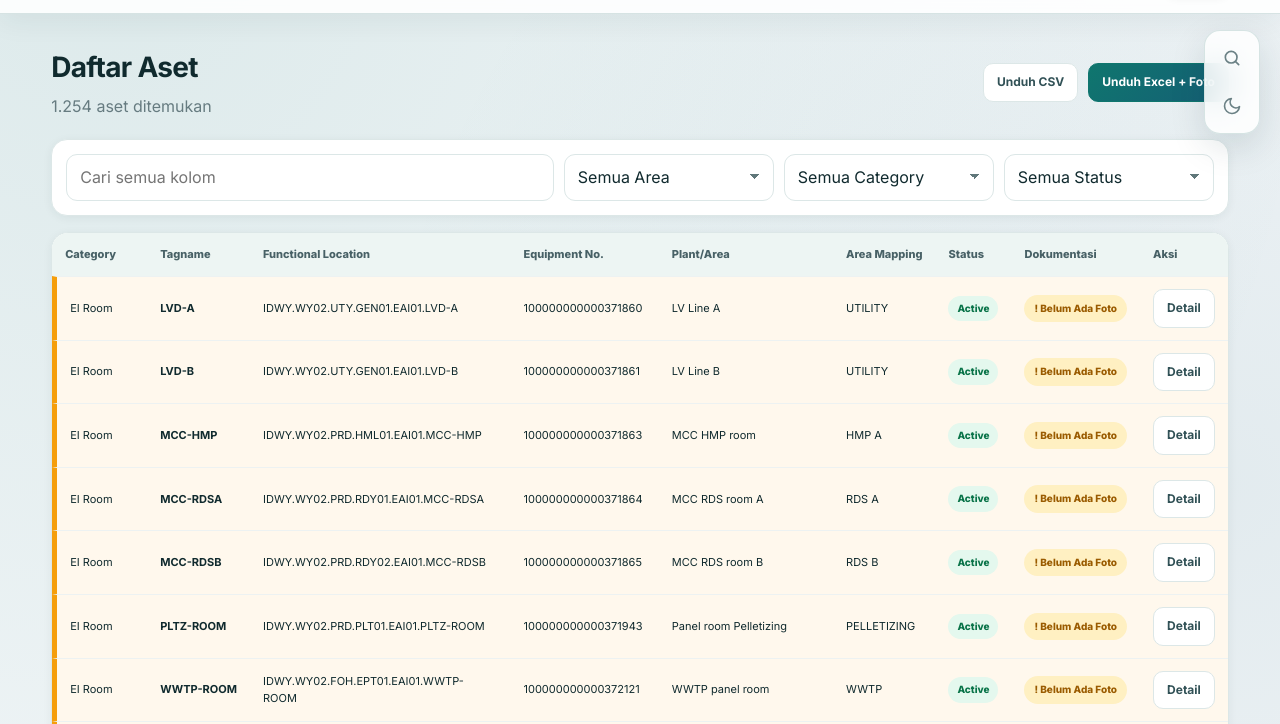
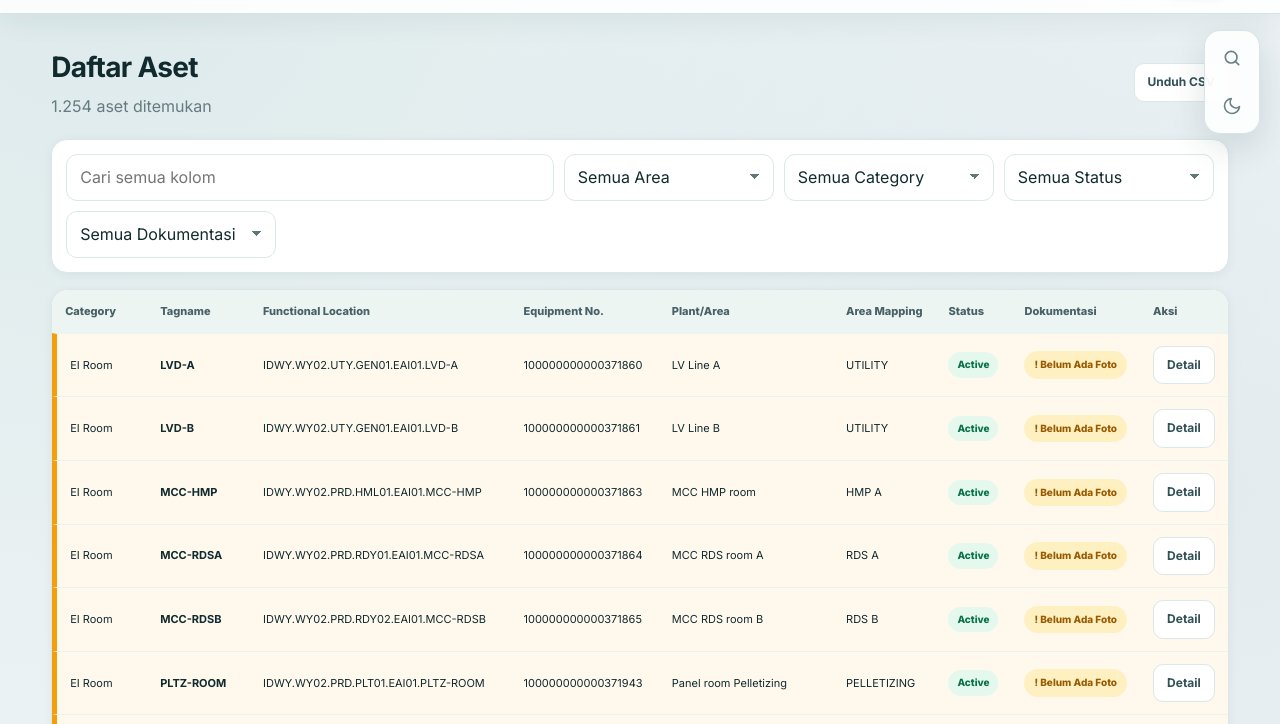
Before and after one commit to khoirul-munzilin/pim-ei-ot-asset-register, a website: page index.html in a window 1280 px wide. Both pictures are taken after a click on the button "Lihat Semua". Shown: the part 62-786 px from the top of the page. Drawn offline with nearby package versions, Linux system fonts and the light colour scheme; no server answers.

Commit message:
Enhance export buttons and documentation filter
Updated button functionality and added documentation filter options. Modified email report description to include compressed photos.

```diff
--- a/index.html
+++ b/index.html
@@ -142,7 +142,7 @@
 
         <div class="actions">
           <button type="button" onclick="exportCSV()">Unduh CSV</button>
-          <button type="button" class="primary" onclick="exportExcelWithPhotos()">Unduh Excel + Foto</button>
+          <button type="button" class="primary" data-admin-only onclick="document.getElementById('manageBtn').click(); setTimeout(() => document.getElementById('reportRecipient').focus(), 100)">Excel + Foto via Email</button>
           <button type="button" id="addBtn" class="primary hidden">+ Tambah Aset</button>
         </div>
       </div>
@@ -163,6 +163,12 @@
           <option value="Active">Active</option>
           <option value="Inactive">Inactive</option>
           <option value="Repair">Repair</option>
+        </select>
+
+        <select id="documentationFilter" aria-label="Filter dokumentasi">
+          <option value="">Semua Dokumentasi</option>
+          <option value="complete">Sudah Terdokumentasi</option>
+          <option value="empty">Belum Dokumentasi</option>
         </select>
       </div>
 
@@ -207,7 +213,7 @@
 
         <article class="panel" data-admin-only>
           <h2>Laporan Email</h2>
-          <p>Kirim laporan manual atau gunakan jadwal otomatis setiap hari pukul 07.30 WIB.</p>
+          <p>Kirim laporan manual atau gunakan jadwal otomatis setiap hari pukul 07.30 WIB. File Excel menyertakan foto terkompresi.</p>
 
           <label>
             Email Penerima
@@ -336,10 +342,8 @@
   <script src="config.js?v=20261009-photo-final"></script>
   <script src="https://cdn.jsdelivr.net/npm/@supabase/supabase-js@2"></script>
   <script src="https://cdn.jsdelivr.net/npm/xlsx@0.18.5/dist/xlsx.full.min.js"></script>
-  <script src="https://cdn.jsdelivr.net/npm/exceljs@4.4.0/dist/exceljs.min.js"></script>
 
   <!-- Hotfix harus dimuat sebelum app.js. -->
-  <script src="photo-gallery-hotfix.js?v=20261009-photo-final"></script>
 
   <!-- Program utama. -->
   <script src="app.js?v=20261009-photo-final"></script>
```
